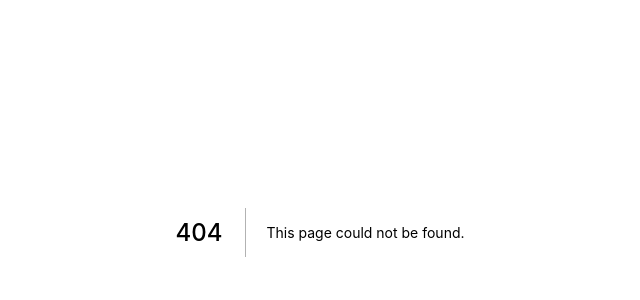
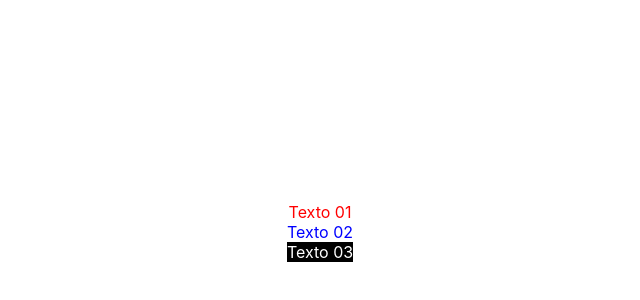
Before and after one commit to isyuricunha-zz/estudo, a Next.js app in the folder exercicio/revisao react/: page /css/integracao02 in a window 1280 px wide. Before the commit this address had no page. Shown: the part 168-468 px from the top of the page, without its empty margins (320-960 px from the left). Built offline with nearby package versions, Linux system fonts and the light colour scheme.

Commit message:
Integração com CSS #02

```diff
--- /dev/null
+++ b/exercicio/revisao react/pages/css/integracao02.jsx
@@ -0,0 +1,11 @@
+import styles from "./integracao02.module.css";
+
+export default function integracao2() {
+  return (
+    <div id={styles.integracao2}>
+      <div className={styles.vermelha}>Texto 01</div>
+      <div className={styles.azul}>Texto 02</div>
+      <div className={styles.branco}>Texto 03</div>
+    </div>
+  );
+}
--- /dev/null
+++ b/exercicio/revisao react/pages/css/integracao02.module.css
@@ -0,0 +1,20 @@
+#integracao2 {
+   height: 100vh;
+   display: flex;
+   flex-direction: column;
+   justify-content: center;
+   align-items: center;
+}
+
+.vermelha {
+  color: red;
+}
+
+.azul {
+  color: blue;
+}
+
+.branco {
+  background-color: black;
+  color: white;
+}
```
